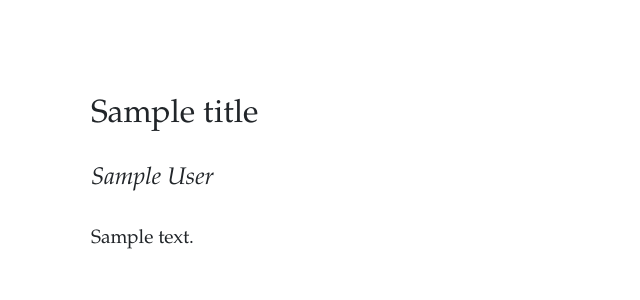
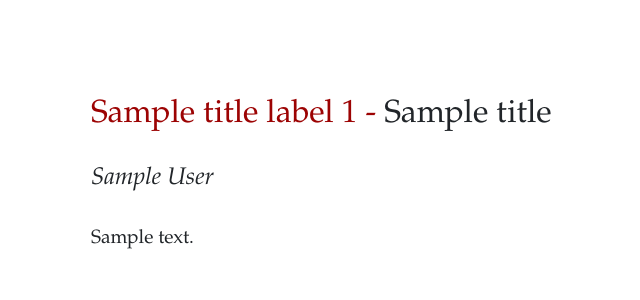
Before and after one commit to dissemia/disseminate, a Python web app: template src/disseminate/templates/template_files/tufte.html in a window 1280 px wide. Shown: the top 300 px of the page, without its empty margins (69-709 px from the left). Run offline with Jinja, Linux system fonts and the light colour scheme; the template is opened without the code that fills it: most values are stand-ins (such as "Sample title", 1, 10 or a date in 2020).

Commit message:
Implemented document number and title labels

```diff
--- a/src/disseminate/templates/media/css/tufte.css
+++ b/src/disseminate/templates/media/css/tufte.css
@@ -47,6 +47,14 @@ h3 {
     padding: 0 0 1rem 0;
 }
 
+.title-label {
+    color: #9c0303;
+}
+
+.title-label::after {
+    content: " - ";
+}
+
 .author {
     display: block;
     font-size: 1.5rem;
--- a/src/disseminate/templates/template_files/template.html
+++ b/src/disseminate/templates/template_files/template.html
@@ -12,7 +12,12 @@
 </head>
 <body>
   <article>
-    {% if title %}<span class="title">{{ title }}</span>{% endif %}
+    {% if title %}
+    <span class="title">
+      {% if title_label %}<span class="title-label">{{ title_label }} {{ document_number }}</span>{% endif %}
+      {{ title }}
+    </span>
+    {% endif %}
     {% if author %}<span class="author">{{ author }}</span>{% endif %}
     {% block body %}
     {{ body|safe }}
```
Also changed, not shown: src/disseminate/document/document.py (+8 -0 lines), src/disseminate/templates/media/css/default.css (+8 -0 lines), src/disseminate/tree.py (+17 -3 lines).
